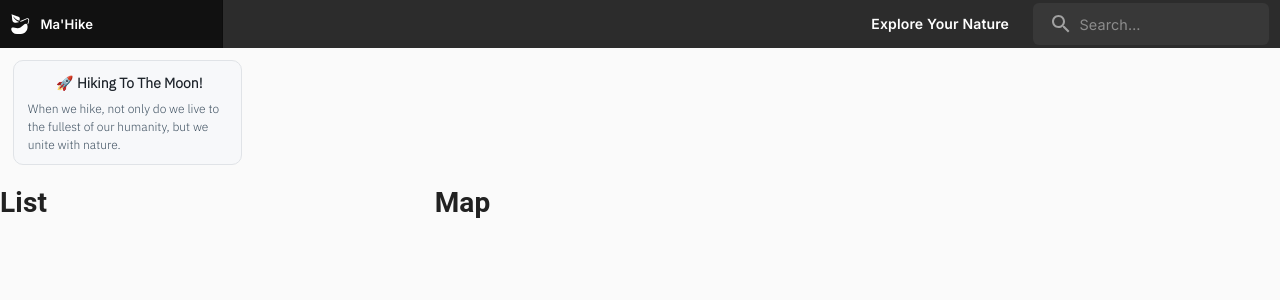
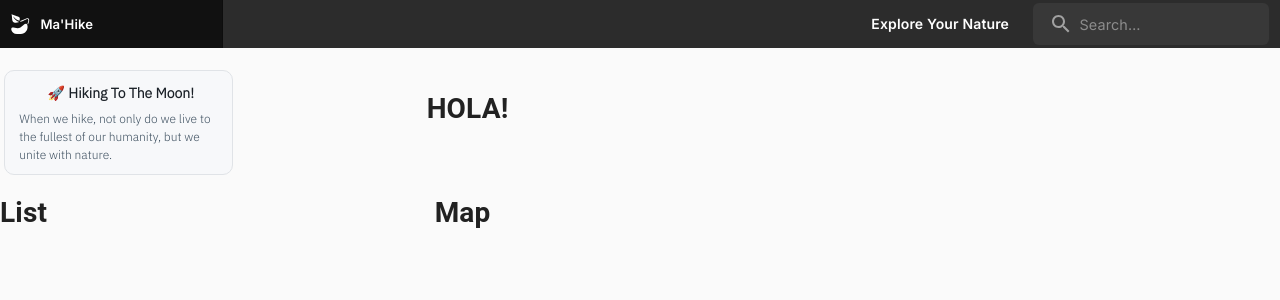
Before and after one commit to JehadMR/mapfind, a React (Create React App) app: page / in a window 1280 px wide. Shown: the top 300 px of the page. Built offline with nearby package versions, Linux system fonts and the light colour scheme.

Commit message:
Styling fixes

```diff
--- a/src/components/InfoBox/InfoBox.jsx
+++ b/src/components/InfoBox/InfoBox.jsx
@@ -1,5 +1,5 @@
 import React from 'react';
-import {Box}  from '@material-ui/core';
+import {Box, Grid}  from '@material-ui/core';
 
 import useStyles from './styles';
 
@@ -8,8 +8,8 @@ const InfoBox = () => {
     const classes= useStyles();
     return(
 
-        <Box>
-
+        <Grid container spaceing={2} className={classes.infogrid}>
+         <Grid item xs={4}>
           <div className={classes.mycard}>
                 <span className={classes.cardhead}>
                 🚀 Hiking To The Moon!
@@ -19,8 +19,12 @@ const InfoBox = () => {
 
                 </span>
            </div>
+         </Grid>
+         <Grid item xs={6}>
+            <h1>HOLA!</h1>
 
-        </Box>
+         </Grid>
+        </Grid>
 
 
 
--- a/src/components/InfoBox/styles.js
+++ b/src/components/InfoBox/styles.js
@@ -12,6 +12,11 @@ export default makeStyles((theme) => ({
       toolbar: {
         display: 'flex', justifyContent: 'center', padding: '5%',
       },
+
+    infogrid: {
+      marginTop: '5em',
+
+    },
 
     mycard: {
         margin: '0px 1% 0px',
@@ -28,7 +33,6 @@ export default makeStyles((theme) => ({
         padding: '10px',
         width: '229px',
         paddingLeft: '14px',
-        marginTop: '60px',
 
     },
 
```
